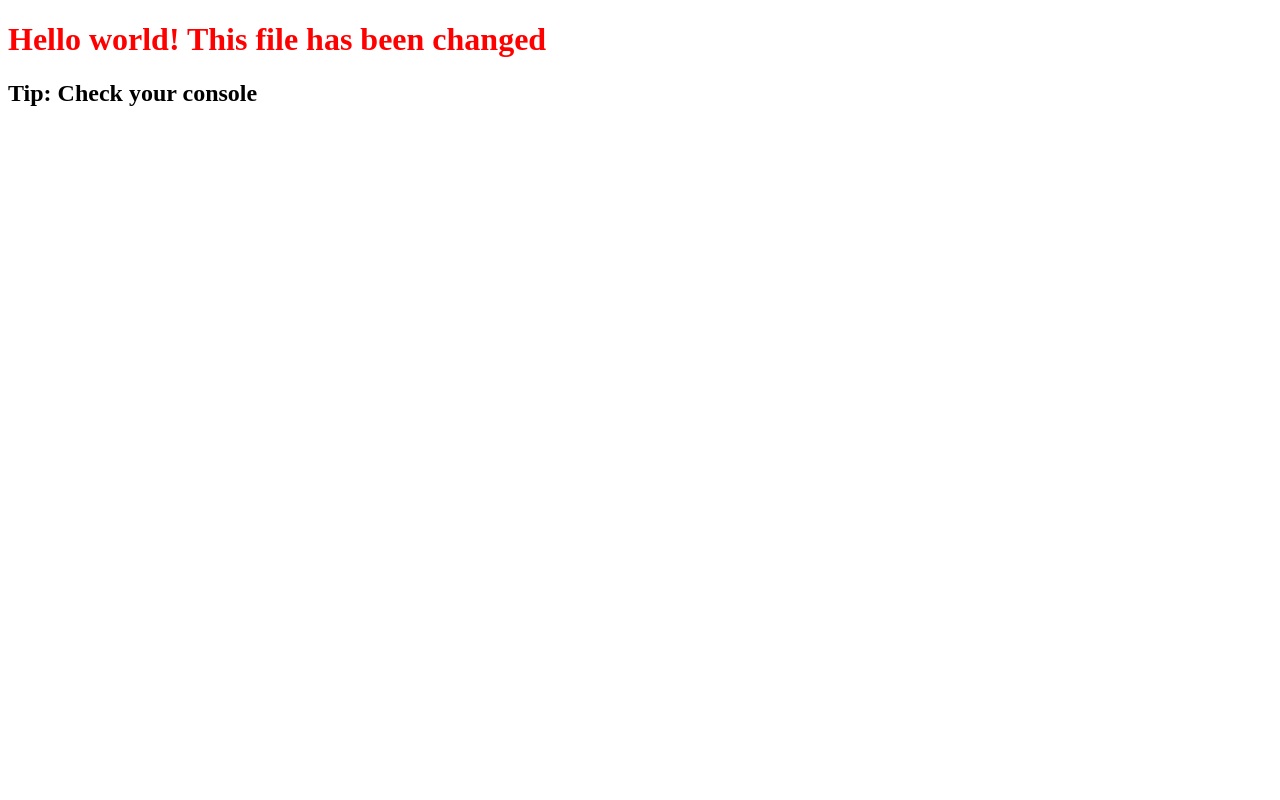
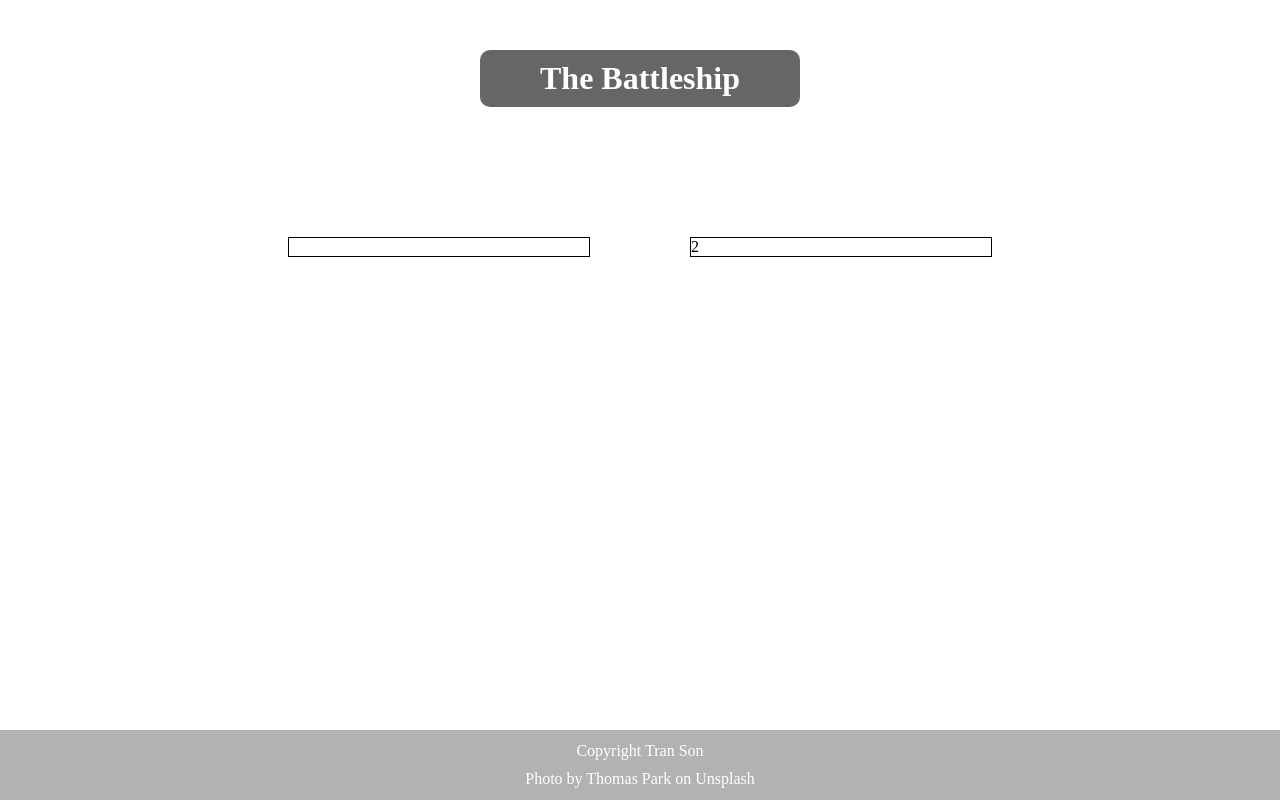
Before and after one commit to jasontranpk/the-battleship-game, a website built with webpack: page src/index_template.html in a window 1280 px wide. Built offline with nearby package versions, Linux system fonts and the light colour scheme.

Commit message:
crafting interface

```diff
--- a/src/assets/css/style.css
+++ b/src/assets/css/style.css
@@ -1,3 +1,58 @@
+*{
+    margin: 0;
+    bottom: 0;
+}
+body{
+    height: 100vh;
+    display: flex;
+    flex-direction: column;
+    /* background: url("../img/battleship.jpg"); */
+    background-size: cover;
+    background-repeat: no-repeat;
+    background-position: center;
+}
 h1{
-    color: red;
+    color: white;
+    padding: 10px;
+    text-align: center;
+    background-color: rgb(0, 0, 0, 0.6);
+    width: 300px;
+    margin-left: auto;
+    margin-right: auto;
+    border-radius: 10px;
 }
+header{
+    margin-top: 50px;
+}
+main{
+    flex-grow: 1;
+
+}
+.container{
+    display: flex;
+    margin-top: 100px;
+    justify-content: center;
+    gap: 100px;
+    padding: 30px;
+    /* background-color: rgb(0, 0, 0, 0.6); */
+    width: 800px;
+    margin-left: auto;
+    margin-right: auto;
+    border-radius: 10px;
+}
+
+.gameboard{
+    border: 1px solid black;
+    width: 300px;
+}
+footer{
+    height: 70px;
+    display: flex;
+    justify-content: center;
+    align-items: center;
+    flex-direction: column;
+    background-color: rgb(0, 0, 0, 0.3);
+    color: white;
+    gap: 10px;
+
+}
--- a/src/index.js
+++ b/src/index.js
@@ -1,10 +1,2 @@
 import './assets/css/style.css';
 import ship from './ship';
-
-const myShip = ship(6, { x: 2, y: 3 });
-myShip.hit(0);
-myShip.hit(1);
-myShip.hit(2);
-myShip.hit(3);
-myShip.hit(4);
-console.log(myShip);
--- a/src/index_template.html
+++ b/src/index_template.html
@@ -5,7 +5,20 @@
 		<title>Project Battleship</title>
 	</head>
 	<body>
-		<h1>Hello world! This file has been changed</h1>
-		<h2>Tip: Check your console</h2>
+		<header>
+			<h1>The Battleship</h1>
+		</header>
+		<main>
+			<div class="container">
+				<div class="left gameboard">
+
+				</div>
+				<div class="right gameboard">2</div>
+			</div>
+		</main>
+		<footer>
+			<p>Copyright Tran Son</p>
+			<p>Photo by Thomas Park on Unsplash</p>
+		</footer>
 	</body>
 </html>
```
Also changed, not shown: dist/index.html, dist/main.js, src/assets/img/battleship.jpg (added).
